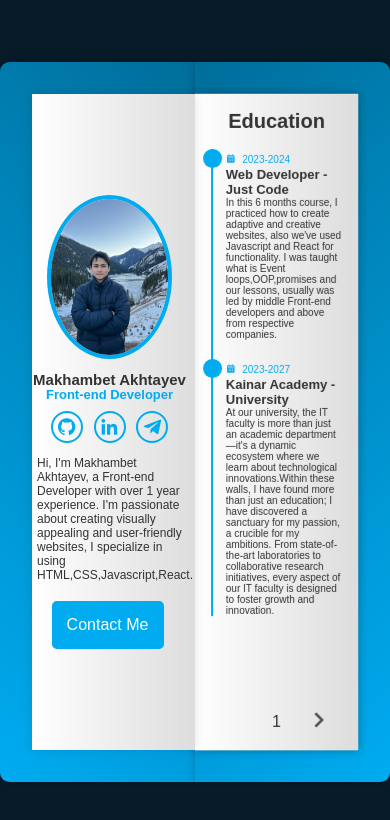
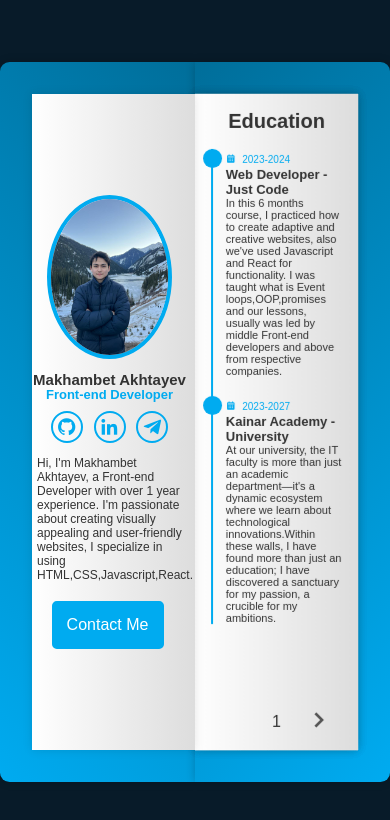
Before and after one commit to Makhambet638/personal-portfolio-website.github.io, a plain HTML site: page index.html in a window 390 px wide. Shown: the top 820 px of the page. Drawn offline with nearby package versions, Linux system fonts and the light colour scheme; files whose address does not match are found by name.

Commit message:
changed styles

```diff
--- a/index.html
+++ b/index.html
@@ -49,7 +49,7 @@
                             <div class="workeduc-content">
                                 <span class="year"><i class="bx bxs-calendar"></i>2023-2027</span>
                                 <h3>Kainar Academy - University</h3>
-                                <p>At our university, the IT faculty is more than just an academic department—it's a dynamic ecosystem where we learn about technological innovations.Within these walls, I have found more than just an education; I have discovered a sanctuary for my passion, a crucible for my ambitions. From state-of-the-art laboratories to collaborative research initiatives, every aspect of our IT faculty is designed to foster growth and innovation.</p>
+                                <p>At our university, the IT faculty is more than just an academic department—it's a dynamic ecosystem where we learn about technological innovations.Within these walls, I have found more than just an education; I have discovered a sanctuary for my passion, a crucible for my ambitions.</p>
                             </div>
                         </div>
 
--- a/styles/style.css
+++ b/styles/style.css
@@ -442,11 +442,21 @@ body{
         font-size: 13px;
         margin-right: 100px;
     }
-    .workeduc-content p{
-        font-size: 10px;
+    .profile-page .social-media a{
+        width: 2rem;
+        height: 2rem;
     }
-    .workeduc-content h3{
-        font-size: 13px;
+    .profile-page .social-media{
+        margin-right: 100px;
+    }
+    .book .book-page{
+        position: absolute;
+        width: 50%;
+        height: 100%;
+        background: var(--pages-color);
+        box-shadow: 0 0 .6rem rgba(0,0,0, .1);
+        display: flex;
+        padding: 0rem;
     }
     .btn{
         padding: 0px;
@@ -466,21 +476,16 @@ body{
         background: var(--main-color);
         border-radius: 50%;
     }
-    .profile-page .social-media a{
-        width: 2rem;
-        height: 2rem;
+    .workeduc-box .workeduc-content{
+        position: relative;
+        padding-left: 0.8rem;
+        margin-bottom: 1.2rem;
     }
-    .profile-page .social-media{
-        margin-right: 100px;
+    .workeduc-content p{
+        font-size: 11px;
     }
-    .book .book-page{
-        position: absolute;
-        width: 50%;
-        height: 100%;
-        background: var(--pages-color);
-        box-shadow: 0 0 .6rem rgba(0,0,0, .1);
-        display: flex;
-        padding: 0rem;
+    .workeduc-content h3{
+        font-size: 13px;
     }
     .title{
         font-size: 20px;
@@ -488,10 +493,10 @@ body{
     .year{
         font-size: 10px;
     }
-    .workeduc-box .workeduc-content{
-        position: relative;
-        padding-left: 0.8rem;
-        margin-bottom: 1.2rem;
+    .services-box{
+        display: flex;
+        flex-wrap: wrap;
+        gap: 0.5rem;
     }
     .services-box .services-content{
         flex: 0;
@@ -503,7 +508,7 @@ body{
         transition: .3s ease;
     }
     .services-content i{
-        font-size: 1rem;
+        font-size: 1.5rem;
         color: var(--main-color);
     }
     .services-content h3{
```
